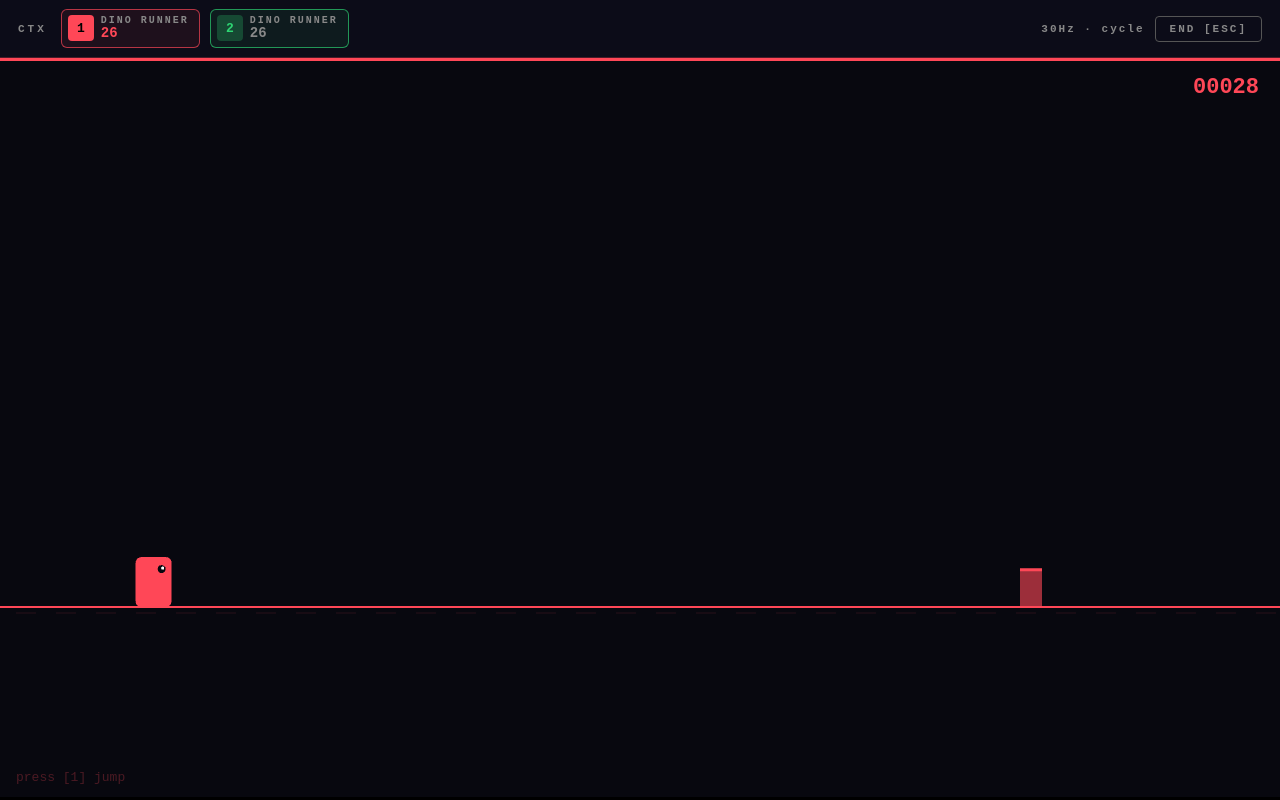
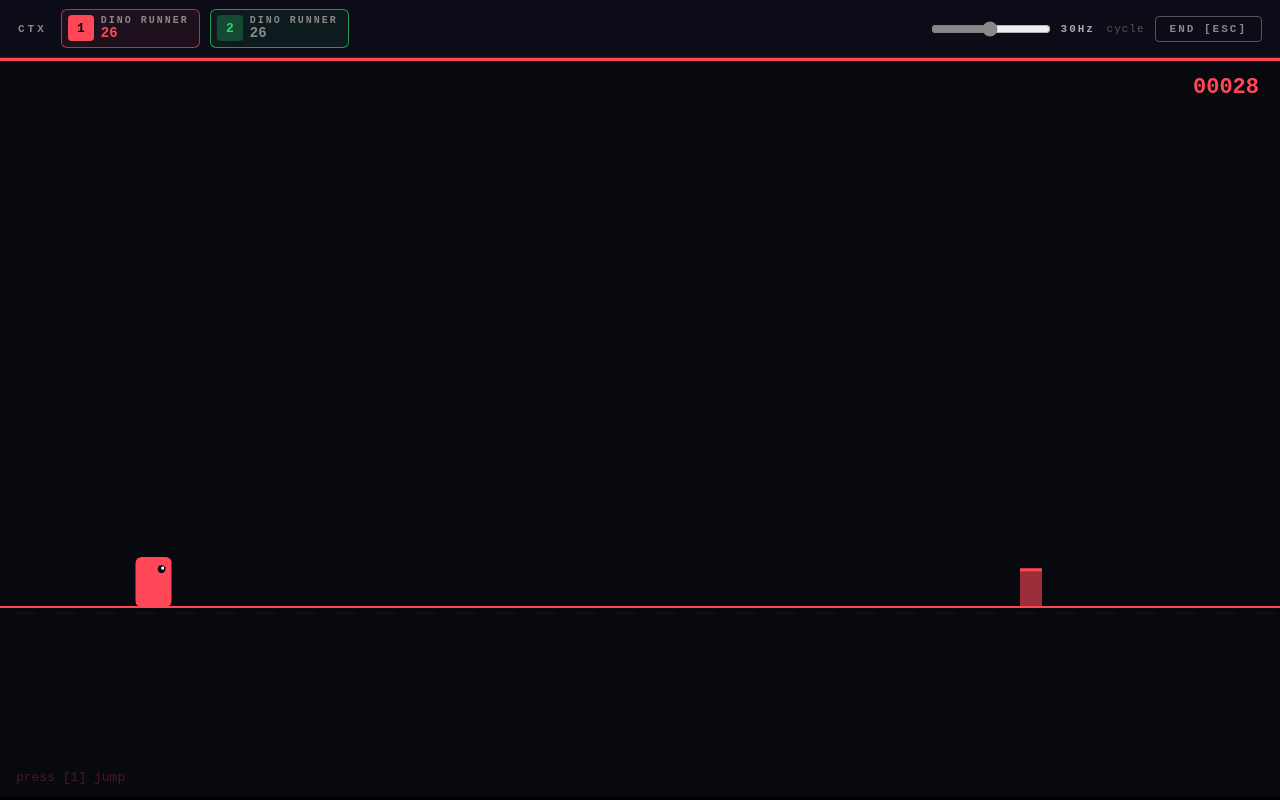
Before and after one commit to marcorentap/flicker, a React (Vite) app: page / in a window 1280 px wide. Both pictures are taken after a click on the button "START SESSION". Built offline with nearby package versions, Linux system fonts and the light colour scheme; what an-array-of-english-words would draw is missing.

Commit message:
Add flicker freq slider to flicker session

```diff
--- a/src/components/FlickerSession.tsx
+++ b/src/components/FlickerSession.tsx
@@ -14,6 +14,7 @@ export function FlickerSession({ config, onSessionEnd }: Props) {
     const [activeIdx, setActiveIdx] = useState(0);
     const [deadIds, setDeadIds] = useState<Set<number>>(new Set());
     const [displayScores, setDisplayScores] = useState<Record<number, number>>({});
+    const [frequencyHz, setFrequencyHz] = useState(config.settings.frequencyHz);
 
     // Kept as refs — updated synchronously in the interval, no React cycle in the hot path
     const activeIdxRef = useRef(0);
@@ -158,7 +159,7 @@ export function FlickerSession({ config, onSessionEnd }: Props) {
 
     // Context switching — updates ref + React state + PIXI visibility in one shot
     useEffect(() => {
-        const ms = 1000 / config.settings.frequencyHz;
+        const ms = 1000 / frequencyHz;
         const interval = setInterval(() => {
             const alive = config.contexts
                 .map((c, i) => ({ c, i }))
@@ -182,7 +183,7 @@ export function FlickerSession({ config, onSessionEnd }: Props) {
             }
         }, ms);
         return () => clearInterval(interval);
-    }, [config.settings.frequencyHz, config.settings.mode, config.contexts, endSession]);
+    }, [frequencyHz, config.settings.mode, config.contexts, endSession]);
 
     // Score display poll (UI only, not in hot path)
     useEffect(() => {
@@ -248,8 +249,19 @@ export function FlickerSession({ config, onSessionEnd }: Props) {
                 })}
 
                 <div style={{ flex: 1 }} />
-                <div style={{ color: "#888", fontSize: 11, letterSpacing: 2, fontWeight: "bold" }}>
-                    {config.settings.frequencyHz}Hz · {config.settings.mode}
+                <div style={{ display: "flex", alignItems: "center", gap: 8 }}>
+                    <input
+                        type="range" min={1} max={60} step={1}
+                        value={frequencyHz}
+                        onChange={(e) => setFrequencyHz(Number(e.target.value))}
+                        style={{ width: 120, accentColor: "#888", cursor: "pointer" }}
+                    />
+                    <span style={{ color: "#aaa", fontSize: 11, letterSpacing: 2, fontWeight: "bold", minWidth: 38 }}>
+                        {frequencyHz}Hz
+                    </span>
+                    <span style={{ color: "#555", fontSize: 11, letterSpacing: 1 }}>
+                        {config.settings.mode}
+                    </span>
                 </div>
                 <button
                     onClick={endSession}
```
